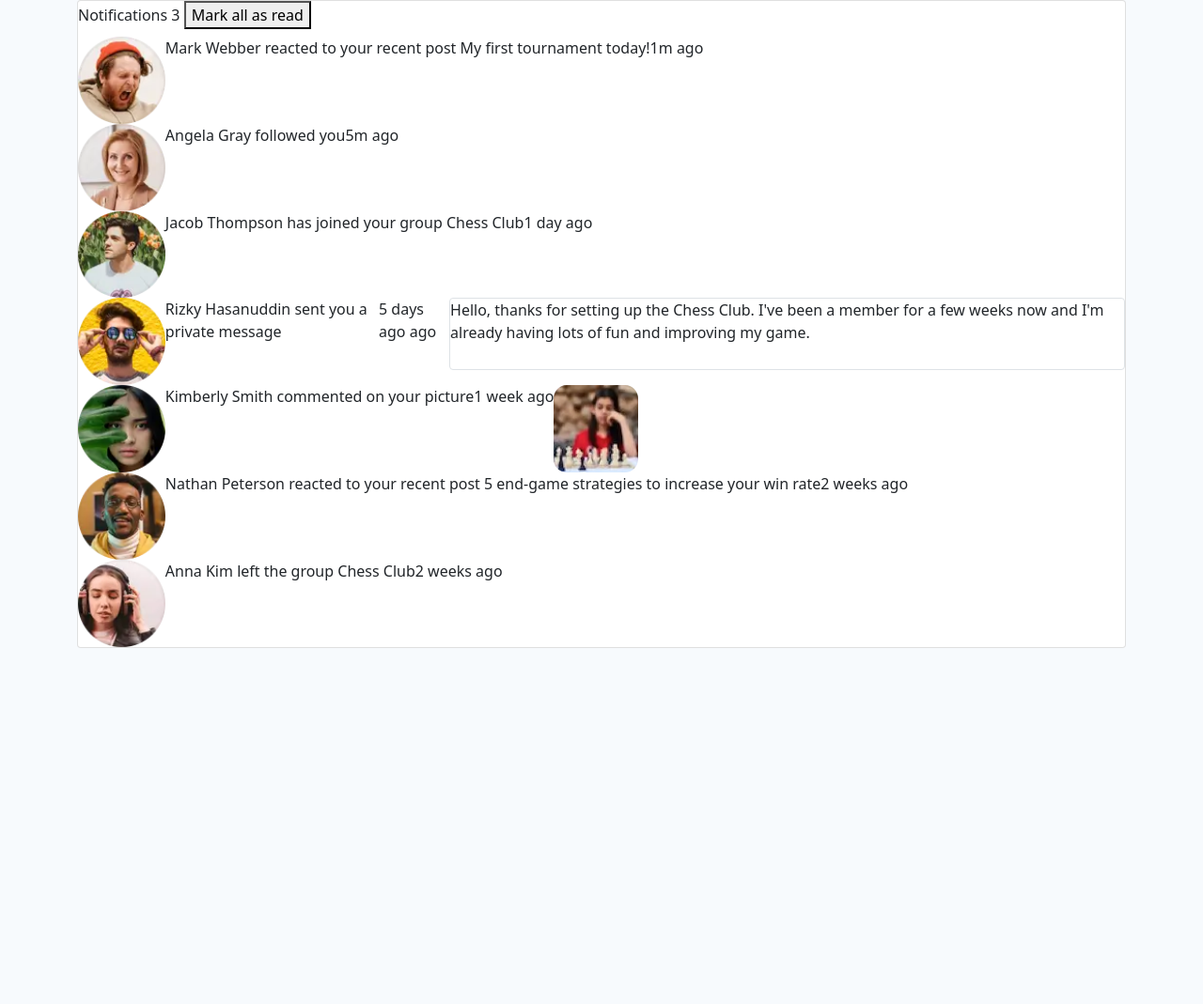
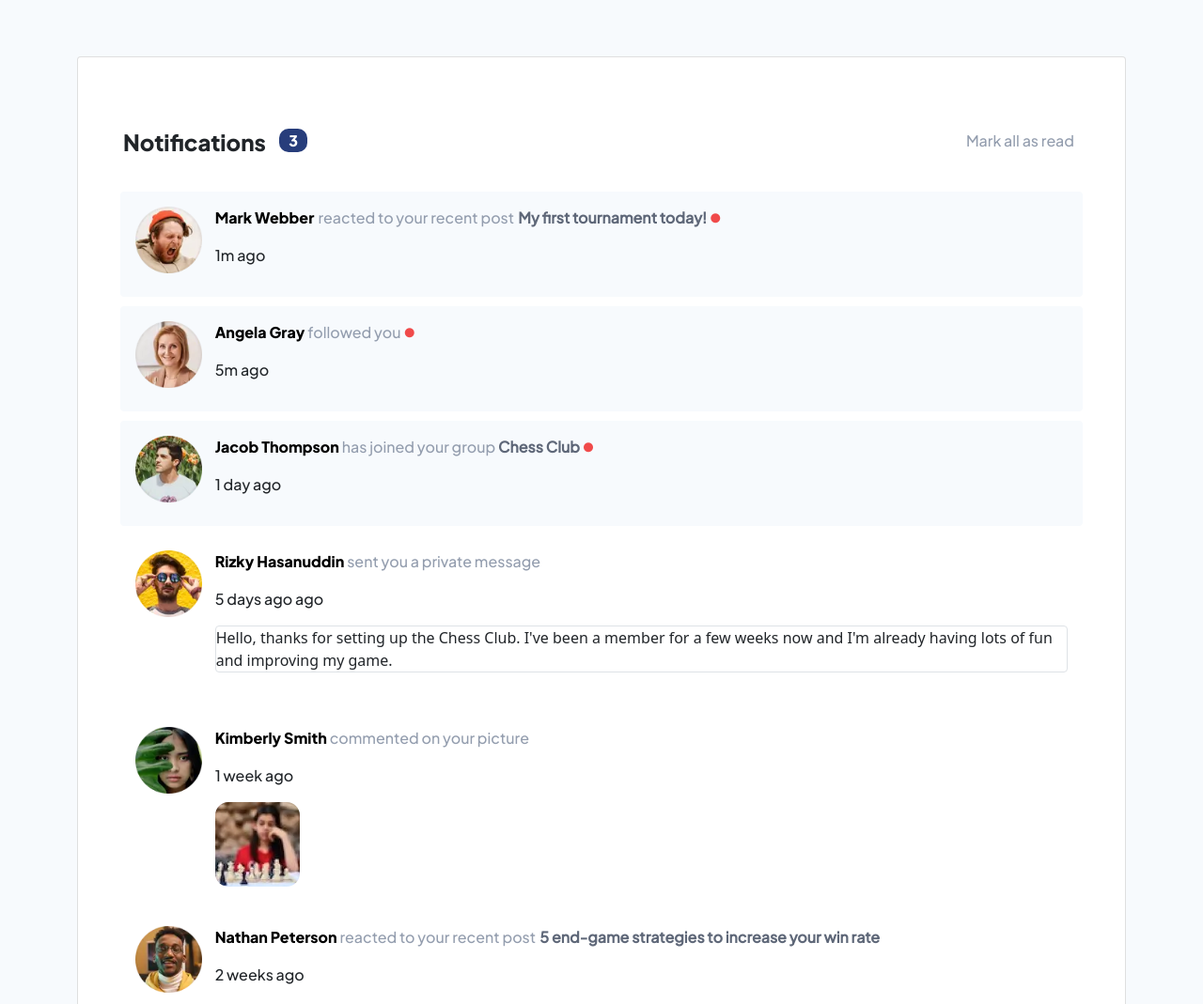
Before and after one commit to AwrelH/notification-page-main, a plain HTML site: page index.html in a window 1280 px wide. Shown: the top 1069 px of the page at 94% size. Before the commit the page ends 800 px from the top, so only its background shows below. Drawn offline with nearby package versions, Linux system fonts and the light colour scheme.

Commit message:
add style and structure to challenge, few things left

```diff
--- a/index.html
+++ b/index.html
@@ -9,6 +9,7 @@
   <link rel="icon" type="image/png" sizes="32x32" href="./images/favicon-32x32.png">
   <link href="https://cdn.jsdelivr.net/npm/bootstrap@5.1.3/dist/css/bootstrap.min.css" rel="stylesheet"
     integrity="sha384-1BmE4kWBq78iYhFldvKuhfTAU6auU8tT94WrHftjDbrCEXSU1oBoqyl2QvZ6jIW3" crossorigin="anonymous">
+    <script src="https://kit.fontawesome.com/2ae8405b0b.js" crossorigin="anonymous"></script>
   <link rel="stylesheet" href="style.css">
 
   <title>Frontend Mentor | Notifications page</title>
@@ -20,58 +21,117 @@
 <body>
 
   <main class="container">
-    <div class="card">
-      <div class="card-title">
-        Notifications 3
+    <div class=" card">
+      <div class="container">
+        <div class="card-title p-3">
+          <h1 class="title">Notifications <span class="new-notif"> 3 </span></h1>
 
-        <button class="float-right"> Mark all as read</button>
+          <button class="float-end mark-read"><a href="" class="read"> Mark all as read</a></button>
         </div>
-      <div class="not d-flex">
-        <img class="col-1 float-start" src="assets/images/avatar-mark-webber.webp" alt="mark webber">
-        <p class="activity"><span class="user">Mark Webber</span> <span class="action">reacted to your recent
-            post</span> <span class="object">My first tournament today!</span> <span class="new"></span></p>
+      </div>
+      <div class="notif rounded  seen not-seen d-block">
+        <div class="row">
+          <div class="col-1 responsive">
+            <img class="profile-pic float-start" src="assets/images/avatar-mark-webber.webp" alt="mark webber">
+          </div>
+          <div class="col-11">
+            <p class="activity"><span class="user"><a class="profilelink" href=""> Mark Webber</a></span> <span
+                class="action">reacted to your recent
+                post</span> <span class="object "> <a class="group" href=""> My first tournament today!</a></span> <span
+                class="new"> <i class="fa-solid fa-circle"></i></span></p>
             <p class="when d-block">1m ago</p>
+          </div>
+        </div>
+      </div>
+      <div class="notif rounded  seen not-seen d-block">
+        <div class="row">
+          <div class="col-1">
 
+
+
+            <img class="profile-pic float-start" src="assets/images/avatar-angela-gray.webp " alt=" Angela Gra">
           </div>
-      <div class="not d-flex">
-        <img class="col-1 float-start" src="assets/images/avatar-angela-gray.webp " alt="mark webber">
-        <p class="activity"><span class="user">Angela Gray</span> <span class="action">followed you</span> <span class="object"> </span> <span class="new"></span></p>
+          <div class="col-11">
+            <p class="activity"><span class="user"> <a class="profilelink" href="">Angela Gray </a> </span> <span
+                class="action">followed you</span> <span class="object "> </span> <span class="new"> <i class="fa-solid fa-circle"></i></span></p>
             <p class="when d-block">5m ago</p>
+          </div>
+        </div>
+      </div>
+      <div class="notif rounded  seen not-seen d-block">
+        <div class="row">
+          <div class="col-1">
 
+
+            <img class="profile-pic float-start" src=" assets/images/avatar-jacob-thompson.webp" alt=" Jacob Thompson">
           </div>
-      <div class="not d-flex">
-        <img class="col-1 float-start" src=" assets/images/avatar-jacob-thompson.webp" alt="mark webber">
-        <p class="activity"><span class="user">  Jacob Thompson </span> <span class="action">has joined your group </span> <span class="object">  Chess Club</span> <span class="new"></span></p>
+          <div class="col-11">
+            <p class="activity"><span class="user"> <a class="profilelink" href=""> Jacob Thompson</a> </span> <span
+                class="action">has joined your group </span> <span class="object "> <a class="group" href=""> Chess
+                  Club</a></span> <span class="new"><i class="fa-solid fa-circle"></i></span></p>
             <p class="when d-block">1 day ago</p>
-
           </div>
-      <div class="not d-flex">
-        <img class="col-1 float-start" src=" assets/images/avatar-rizky-hasanuddin.webp" alt=" ">
-        <p class="activity"><span class="user">Rizky Hasanuddin  </span> <span class="action"> sent you a private message </span> <span class="object"> </span> <span class="new"></span></p>
+        </div>
+      </div>
+      <div class="notif rounded  seen d-block">
+        <div class="row">
+          <div class="col-1">
+            <img class="profile-pic float-start" src=" assets/images/avatar-rizky-hasanuddin.webp"
+              alt=" Rizky Hasanuddin ">
+          </div>
+          <div class="col-11">
+            <p class="activity"><span class="user"><a class="profilelink" href="">Rizky Hasanuddin </a> </span> <span
+                class="action"> sent you a private message </span> <span class="object "> </span> <span
+                class="new"></span></p>
             <p class="when d-block">5 days ago ago</p>
-        <p class="message border d-block rounded text">Hello, thanks for setting up the Chess Club. I've been a member for a few weeks now and
+            <p class="message border d-block rounded text">Hello, thanks for setting up the Chess Club. I've been a
+              member
+              for a few weeks now and
               I'm already having lots of fun and improving my game.</p>
-
           </div>
-      <div class="not d-flex">
-        <img class="col-1 float-start" src="assets/images/avatar-kimberly-smith.webp " alt=" ">
-        <p class="activity"><span class="user"> Kimberly Smith</span> <span class="action"> commented on your picture</span> <span class="object"> </span> <span class="new"></span></p>
+        </div>
+      </div>
+      <div class="notif rounded  seen  d-block">
+        <div class="row">
+          <div class="col-1">
+            <img class="profile-pic float-start" src="assets/images/avatar-kimberly-smith.webp " alt=" Kimberly Smith">
+          </div>
+          <div class="col-11">
+            <p class="activity"><span class="user"> <a class="profilelink" href="">Kimberly Smith </a> </span> <span
+                class="action"> commented on your picture</span> <span class="object "> </span> <span
+                class="new"></span></p>
             <p class="when d-block">1 week ago</p>
             <img src="assets/images/image-chess.webp" alt="">
-
+          </div>
+        </div>
       </div>
 
-      <div class="not d-flex">
-        <img class="col-1 float-start" src=" assets/images/avatar-nathan-peterson.webp" alt=" ">
-        <p class="activity"><span class="user">Nathan Peterson </span> <span class="action"> reacted to your recent post</span> <span class="object">5 end-game strategies to increase your win rate </span> <span class="new"></span></p>
-        <p class="when d-block">  2 weeks ago</p>
-
+      <div class="notif rounded  seen  d-block">
+        <div class="row">
+          <div class="col-1">
+            <img class="profile-pic float-start" src=" assets/images/avatar-nathan-peterson.webp"
+              alt=" Nathan Peterson">
           </div>
-      <div class="not d-flex">
-        <img class="col-1 float-start" src="assets/images/avatar-anna-kim.webp " alt=" ">
-        <p class="activity"><span class="user"> Anna Kim </span> <span class="action"> left the group</span> <span class="object"> Chess Club</span> <span class="new"></span></p>
+          <div class="col-11">
+            <p class="activity"><span class="user"> <a class="profilelink" href="">Nathan Peterson </a> </span> <span
+                class="action"> reacted to your recent post</span> <span class="object group ">5 end-game strategies to
+                increase your win rate </span> <span class="new"></span></p>
+            <p class="when d-block"> 2 weeks ago</p>
+          </div>
+        </div>
+      </div>
+      <div class="notif rounded  seen  d-block">
+        <div class="row">
+          <div class="col-1">
+            <img class="profile-pic float-start" src="assets/images/avatar-anna-kim.webp " alt=" Anna Kim ">
+          </div>
+          <div class="col-11">
+            <p class="activity"><span class="user"> <a class="profilelink" href="">Anna Kim </a> </span> <span
+                class="action"> left the group</span> <span class="object group "> Chess Club</span> <span class="new"></span>
+            </p>
             <p class="when d-block">2 weeks ago</p>
-
+          </div>
+        </div>
       </div>
 
     </div>
--- a/style.css
+++ b/style.css
@@ -1,6 +1,116 @@
+@font-face {
+    font-family: 'PlusJakartaSans-extb';
+    src: url(assets/fonts/static/PlusJakartaSans-ExtraBold.ttf);
+}
+@font-face {
+    font-family: 'PlusJakartaSans-med';
+    src: url(assets/fonts/static/PlusJakartaSans-Medium.ttf);
+}
+@font-face {
+    font-family: 'PlusJakartaSans-wght';
+    src: url(assets/fonts/PlusJakartaSans-VariableFont_wght.ttf);
+}
 
+.container:nth-of-type(1) {
+    margin-top: 60px;
+}
 
 
 body {
     background-color: hsl(210, 60%, 98%);
 }
+
+.notif {
+
+    margin: 5px 25px;
+    padding:16px
+
+}
+.user, .title {
+    font-family:'PlusJakartaSans-extb' ;
+}
+.title {
+    font-size: 1.5rem;
+    font-weight: 800;
+    display: inline-block;
+}
+
+.action {
+    font-family: 'PlusJakartaSans-med';
+    color: hsl(219, 14%, 63%);
+
+
+}
+.object {
+    font-family: 'PlusJakartaSans-med';
+    color: hsl(219, 12%, 42%);
+}
+
+.when {
+    font-family: 'PlusJakartaSans-med';
+
+}
+
+.seen {
+    background-color: white;
+}
+
+.not-seen {
+    background-color: hsl(210, 60%, 98%);
+}
+
+.profilelink, .read {
+    text-decoration: none;
+    color: black;
+
+}
+
+.profile-pic {
+    width: 71px;
+    height: 71px;
+    margin-right: 20px;
+}
+.activity {
+
+}
+.group {
+    text-decoration: none;
+    color: hsl(219, 12%, 42%);
+    font-weight: 600;
+}
+
+.new-notif {
+padding: 3px 10px 3px 10px;
+background-color: hsl(224.3, 51.9%, 31.8%);
+color: white;
+border-radius: 10px;
+font-size: 1rem;
+display: inline-flex;
+justify-content: center;
+align-items: center;
+transform: translateY(-5px);
+margin-left: 10px;
+}
+
+.mark-read {
+    border: none;
+    font-family: 'PlusJakartaSans-med';
+    background-color: white
+    ;
+}
+
+.new {
+    display: inline-flex;
+    font-size: 10px;
+    color: #f04a4a;
+    transform: translateY(-2px);
+}
+
+.read {
+    font-family: 'PlusJakartaSans-med';
+    color: hsl(219, 14%, 63%);
+}
+
+.card{
+    padding: 0 20px;
+}
```
Also changed, not shown: 1 other file. Lines whose indentation alone changed are shown as unchanged.
